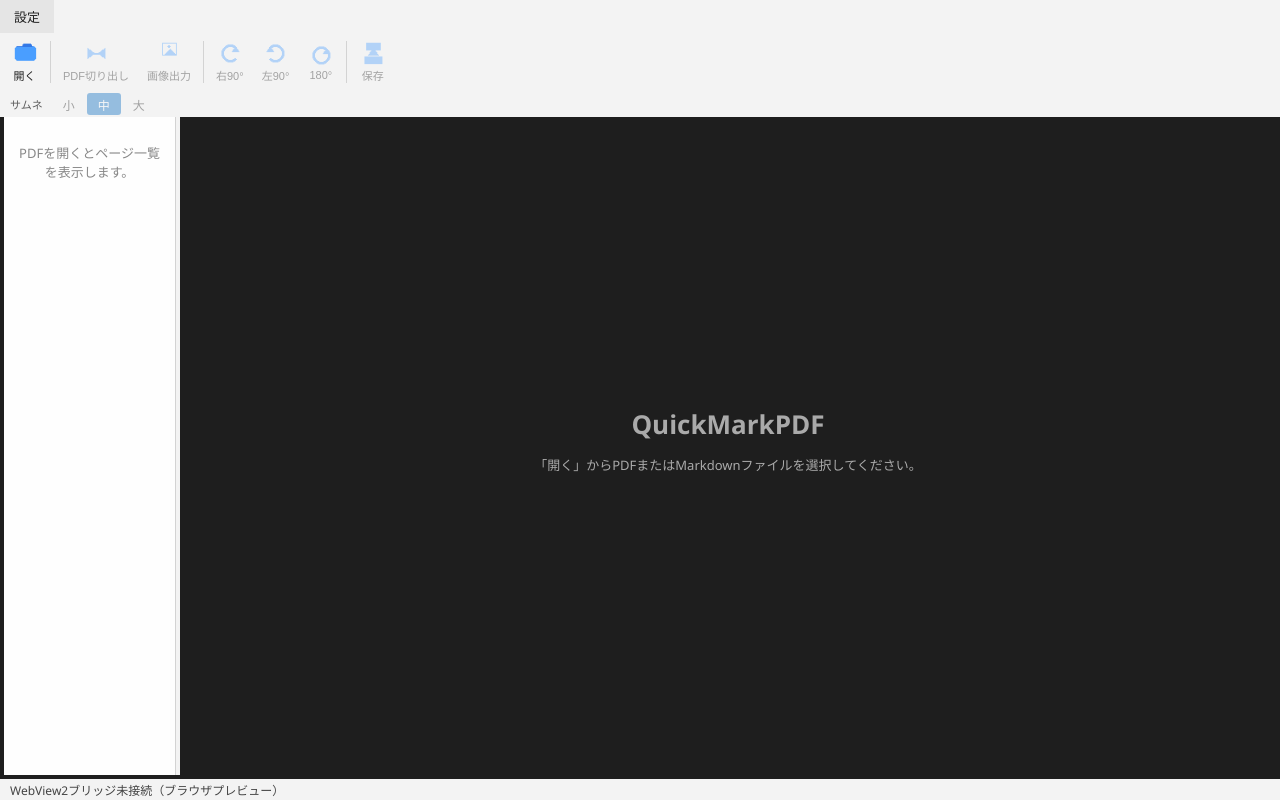
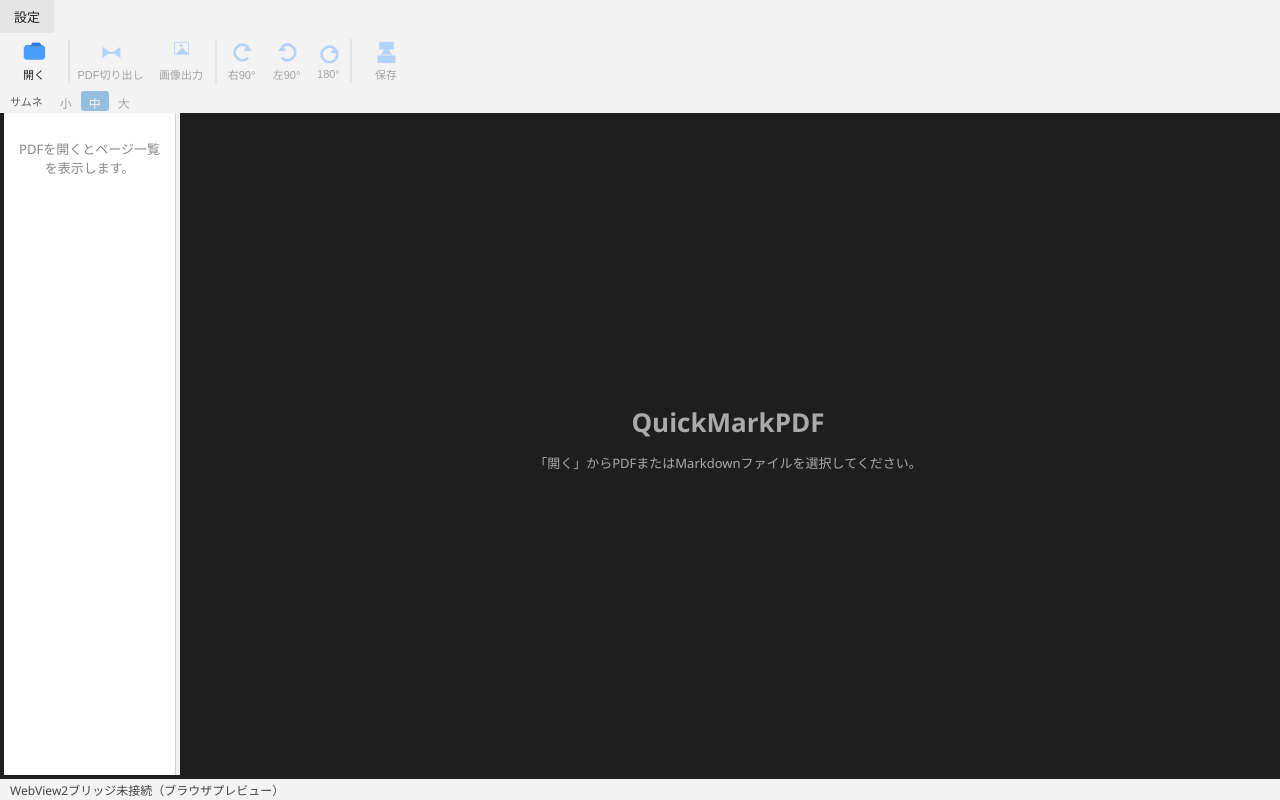
Before and after one commit to maktak-105/QuickMarkPDF, a Python web app: template templates/index.html in a window 1280 px wide. Run offline with Jinja, Linux system fonts and the light colour scheme; the template is opened without the code that fills it, so the values that code supplies are empty.

Commit message:
Fix toolbar button sizing and add +-10% tolerance; close most remaining coordinate gaps
Toolbar buttons were auto-sized via CSS width:max-content, which didn't
reproduce Qt's per-label width computation -- some buttons were off from
the Python-measured baseline by up to 30% (open/save: 45px vs Python's
64px). Replaced with explicit per-button widths taken directly from
qa/baseline.json, fixed toolbar row heights (58->56, 26->24) to match
Python's measured QToolBar heights, and tightened button padding since the
narrower fixed widths caused "PDF切り出し" to wrap to two lines and blow
out the toolbar height (caught via screenshot before it shipped).

Also fixed thumbnail-panel's inner scroll viewport (#page-list) not
stretching to the panel's full height when empty (674px vs Python's
qt_scrollarea_viewport), and gave the three toolbar separators unique ids
so they're individually measurable -- dashboard.py's part matching used a
flat {python_path: cpp_path} dict that couldn't disambiguate Python's three
identically-pathed separator QWidgets, so it now checks a "path[N]"
(occurrence-indexed) key first, falling back to the plain path.

qa/dashboard.py's parts_match() tolerance changed from a fixed +-3px to
+-10% of each part's own Python-measured size (user instruction).

Visual parity: 16/17 measured parts matching -> 19/20 (only QMenuBar
remains, an intentional/documented structural difference: Python has a
full-width menu bar, C++ has a single small button). Overall: 43/68 -> 46/68.

Co-Authored-By: Claude Sonnet 5 <noreply@anthropic.com>

```diff
--- a/static/css/style.css
+++ b/static/css/style.css
@@ -34,17 +34,40 @@ body { display: flex; flex-direction: column; background: #1e1e1e; color: #20202
   flex: 0 0 auto; display: flex; align-items: stretch; gap: 0;
   background: #f3f3f3;
 }
-.toolbar.size-toolbar { height: 26px; align-items: center; padding: 0 2px; gap: 1px; }
-.toolbar:not(.size-toolbar) { height: 58px; padding: 2px; gap: 0; }
-.toolbar .sep { width: 1px; align-self: stretch; margin: 6px 3px; background: #d3d3d3; }
+/* 高さはqa/baseline.json実測値(QToolBar: 1行目56px、2行目24px)に合わせている。
+   ボタン自身の高さはこの高さ - padding(2px上下)から自動的に決まる。 */
+.toolbar.size-toolbar { height: 24px; align-items: center; padding: 0 2px; gap: 1px; }
+.toolbar:not(.size-toolbar) { height: 56px; padding: 2px; gap: 0; }
+/* qa/baseline.json実測: セパレータ自体は6px幅×ツールバー内側の高さ(52px)いっぱいで、
+   代表色(最頻色)は#f3f3f3(ツールバー背景そのもの)= 中の線は少数派ピクセルで背景色が
+   支配的、ということ。箱のサイズを実測値に合わせ、線は::afterの疑似要素で中央に
+   細く描く(箱自体の背景は透明のまま、代表色測定が背景色寄りになるようにする)。 */
+.toolbar .sep {
+  width: 6px; align-self: stretch; margin: 0; position: relative;
+}
+.toolbar .sep::after {
+  content: ""; position: absolute; left: 50%; top: 4px; bottom: 4px; width: 1px;
+  background: #d3d3d3; transform: translateX(-50%);
+}
 
 /* メインツールバーのアイコン+テキストボタン（Python版 ToolButtonTextUnderIcon 相当） */
 button.tool {
   display: flex; flex-direction: column; align-items: center; justify-content: center;
   gap: 2px; border: 1px solid transparent; border-radius: 4px; background: transparent;
-  padding: 3px 8px; font-size: 11px; color: #202020; cursor: pointer;
-  width: max-content; min-width: 45px;
+  padding: 3px 3px; font-size: 11px; color: #202020; cursor: pointer;
+  width: max-content; min-width: 39px;
 }
+/* 幅を実測値ぴったりに固定した際、パディングが広いまま(元8px)だと「PDF切り出し」の
+   ような長いラベルが折り返してツールバー全体の高さを崩す。折り返し禁止+パディング
+   縮小の両方で対処する。 */
+button.tool span { white-space: nowrap; }
+/* 各ボタンの幅はqa/baseline.json実測値をそのまま指定している(Qtの自動サイズ計算は
+   ラベルごとに異なる余白を持つらしく、CSSのauto幅では再現できなかった -- 詳細は
+   plans/2026-08-20_*.md参照)。 */
+#open-button, #save-button, #export-button { width: 64px; }
+#split-button { width: 77px; }
+#rotate-right-button, #rotate-left-button { width: 45px; }
+#rotate-180-button { width: 39px; }
 button.tool img { width: 24px; height: 24px; object-fit: contain; }
 button.tool:hover:not(:disabled) { background: #e5e5e5; border-color: #d0d0d0; }
 button.tool:active:not(:disabled) { background: #d8d8d8; }
@@ -56,7 +79,8 @@ button.tool:disabled { opacity: .38; cursor: default; }
 }
 .size-btn {
   border: 1px solid transparent; border-radius: 3px; background: transparent;
-  padding: 2px 10px; font-size: 12px; color: #202020; cursor: pointer; height: 22px;
+  padding: 2px 7px; font-size: 12px; color: #202020; cursor: pointer;
+  height: 20px; width: 28px;
 }
 .size-btn:hover:not(:disabled) { background: #e5e5e5; }
 .size-btn.checked { background: #0067c0; color: #ffffff; }
@@ -89,8 +113,12 @@ button.tool:disabled { opacity: .38; cursor: default; }
 /* ── サムネイルパネル ── */
 .thumbnail-panel {
   overflow-y: auto; background: #fefefe; border-right: 1px solid #d3d3d3;
-  padding: 2px;
+  padding: 2px; display: flex; flex-direction: column;
 }
+/* Qtのqt_scrollarea_viewportはページが無くても常にスクロール領域いっぱいの高さを
+   持つ(実測674px = パネル678px - padding4px)。#page-listも同じ高さを持つよう
+   flex:1で親いっぱいに広げる(空状態のプレースホルダ文言のときも同様)。 */
+#page-list { flex: 1 1 auto; }
 .thumbnail-panel.empty, #page-list.empty {
   color: #888; font-size: 13px; text-align: center; padding: 24px 8px;
 }
--- a/templates/index.html
+++ b/templates/index.html
@@ -17,14 +17,14 @@
   </header>
   <header class="toolbar">
     <button id="open-button" class="tool" title="PDF または Markdown ファイルを開く"><img src="../resources/icons/open.png" alt=""><span>開く</span></button>
-    <span class="sep"></span>
+    <span class="sep" id="sep-1"></span>
     <button id="split-button" class="tool" disabled title="選択ページを新しいPDFとして保存（切り出し）"><img src="../resources/icons/split.png" alt=""><span>PDF切り出し</span></button>
     <button id="export-button" class="tool" disabled title="ページをPNG/JPG画像としてエクスポート"><img src="../resources/icons/image_export.png" alt=""><span>画像出力</span></button>
-    <span class="sep"></span>
+    <span class="sep" id="sep-2"></span>
     <button id="rotate-right-button" class="tool" disabled title="選択ページを右に90度回転"><img src="../resources/icons/rotate_right.png" alt=""><span>右90°</span></button>
     <button id="rotate-left-button" class="tool" disabled title="選択ページを左に90度回転"><img src="../resources/icons/rotate_left.png" alt=""><span>左90°</span></button>
     <button id="rotate-180-button" class="tool" disabled title="選択ページを180度回転"><img src="../resources/icons/rotate_180.png" alt=""><span>180°</span></button>
-    <span class="sep"></span>
+    <span class="sep" id="sep-3"></span>
     <button id="save-button" class="tool" disabled title="PDF を保存"><img src="../resources/icons/save.png" alt=""><span>保存</span></button>
   </header>
   <header class="toolbar size-toolbar">
```
Also changed, not shown: qa/dashboard.py (+11 -1 lines), qa/part_mapping.yaml (+8 -0 lines).
